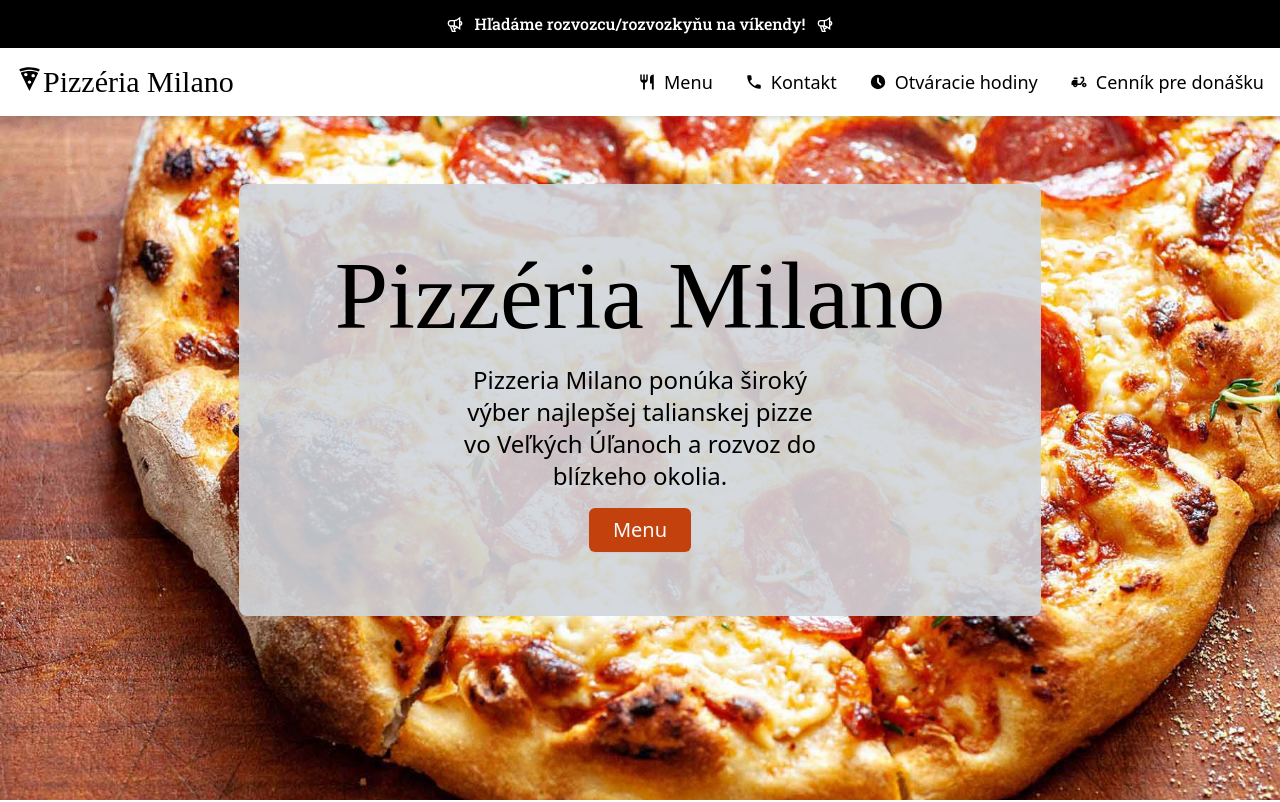
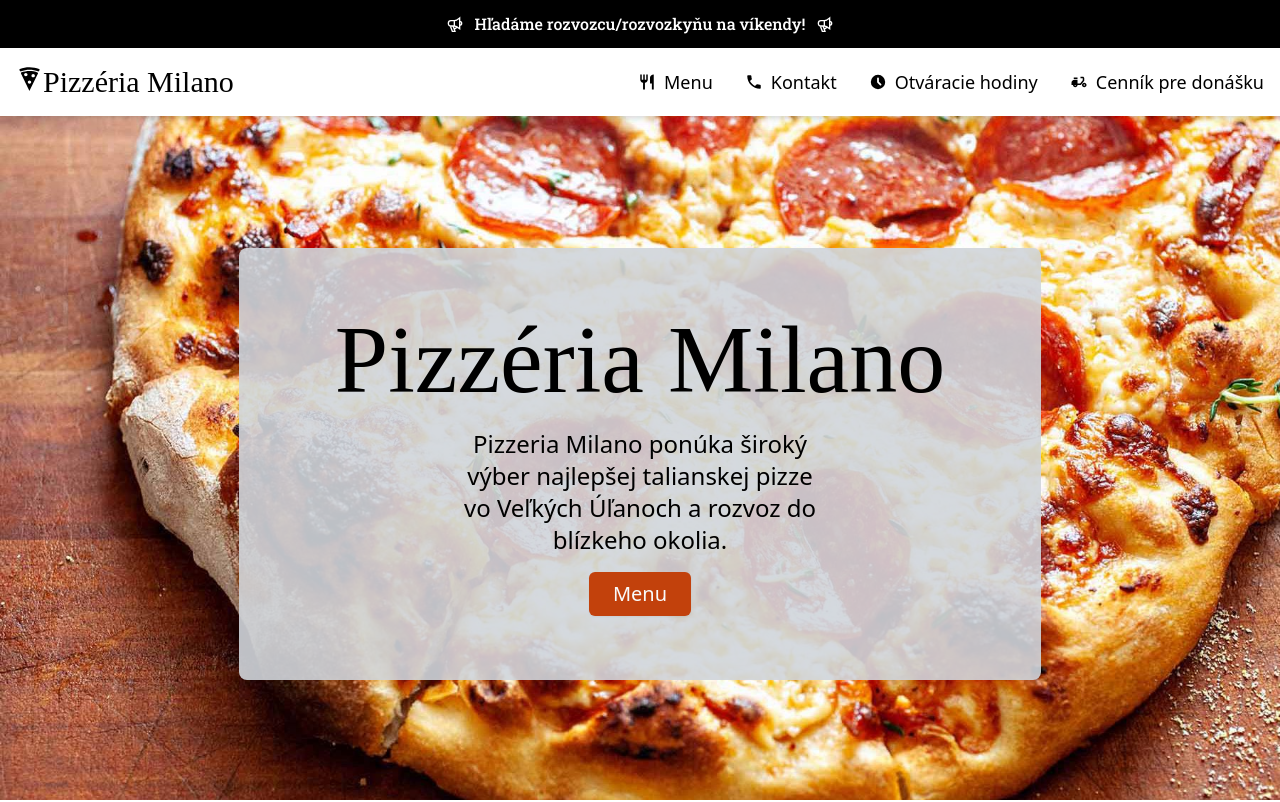
Before and after one commit to patrikkaprinay/pizza, a Next.js app: page / in a window 1280 px wide. Shown: the top 802 px of the page. Built offline with nearby package versions, Linux system fonts and the light colour scheme; a web font is replaced by a local one.

Commit message:
fixed main margin-tpo

```diff
--- a/components/Welcome.jsx
+++ b/components/Welcome.jsx
@@ -2,8 +2,8 @@
 
 const Welcome = () => {
   return (
-    <main className="">
-      <div className="container mx-auto">
+    <main>
+      <div className="container mx-auto mt-32">
         <Head>
           <title>Pizzéria Milano — Veľké Úľany</title>
           <meta
```
